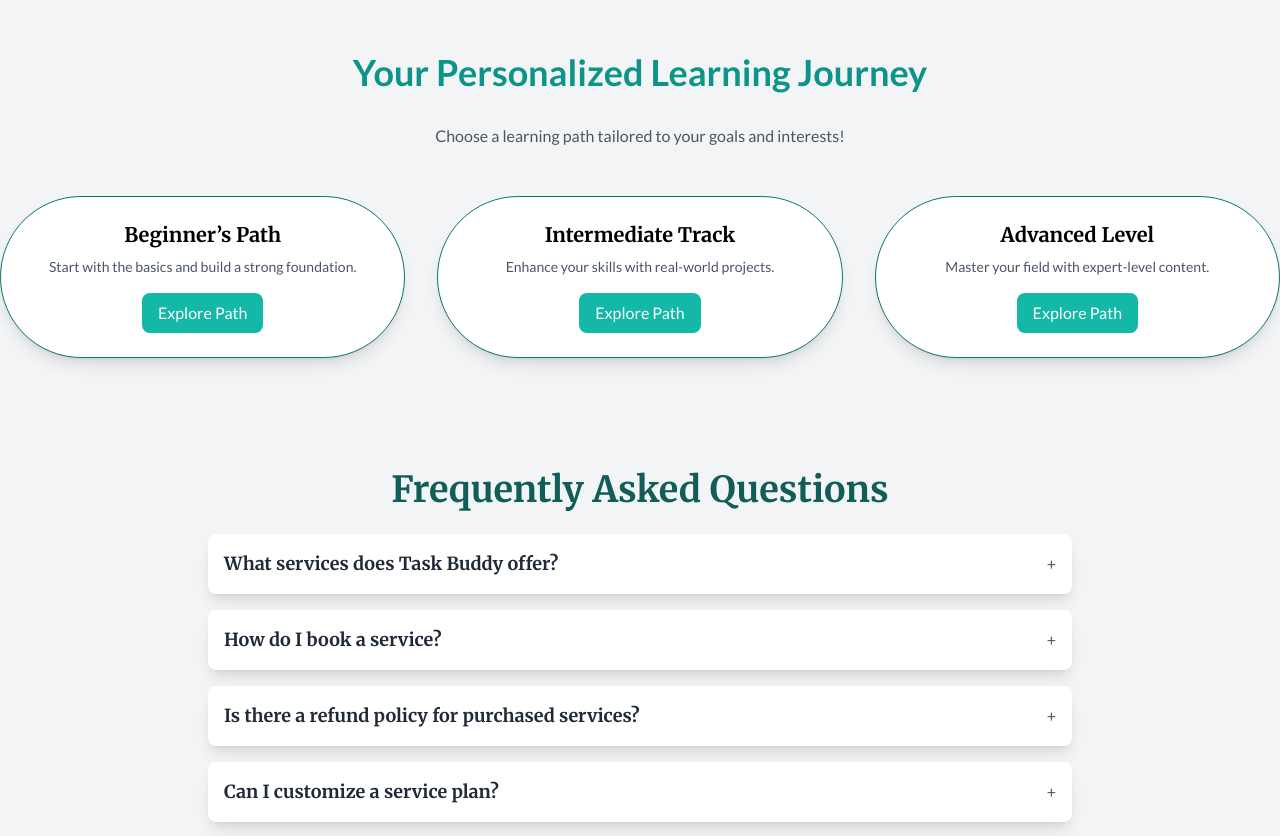
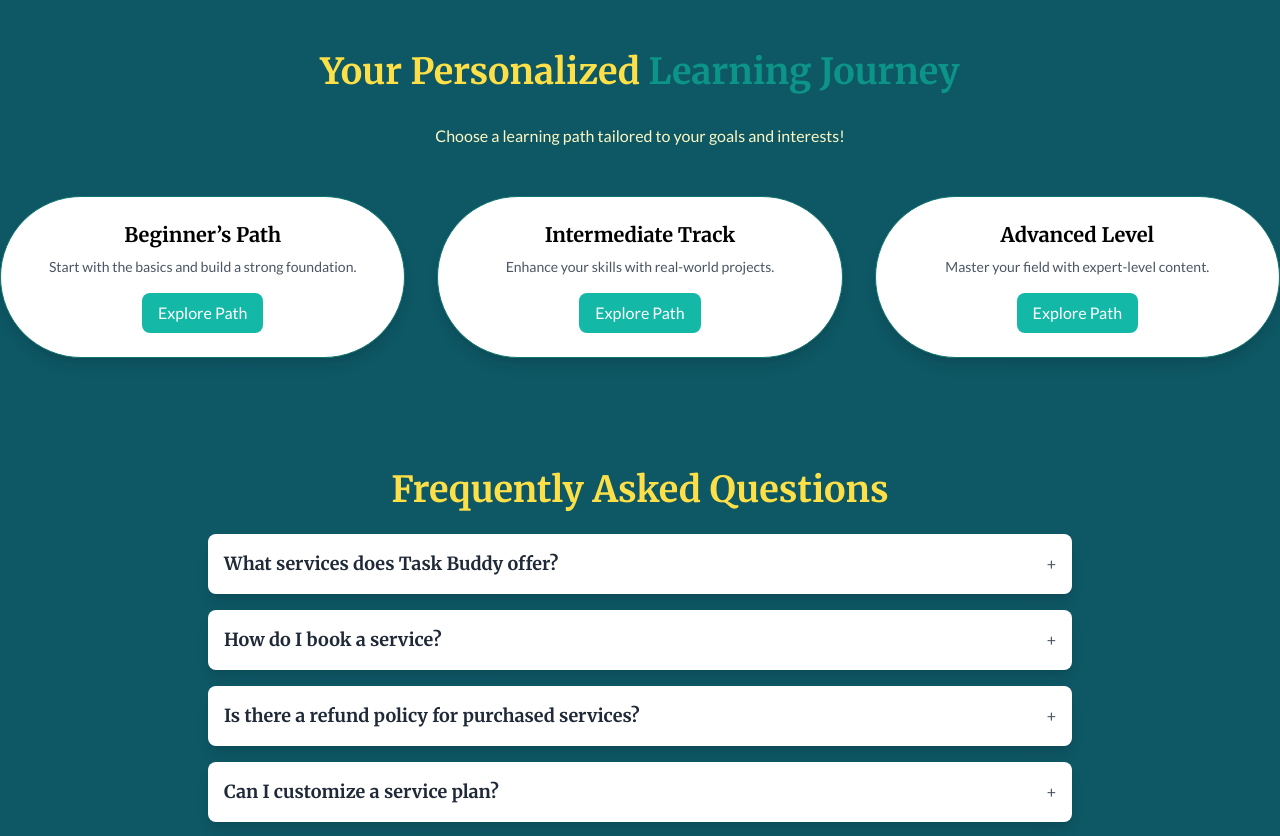
Before and after one commit to Rain44556/-Service-sharing-Web-Application-Task-Buddy, a React (Vite) app: page / in a window 1280 px wide. Shown: the part 1520-2356 px from the top of the page. Built offline with nearby package versions, Linux system fonts and the light colour scheme; no server answers.

Commit message:
added dark theme color for trnding, fqa, learning section

```diff
--- a/src/common/Navbar.jsx
+++ b/src/common/Navbar.jsx
@@ -31,7 +31,7 @@ const handleSignOutUser = () =>{
 }
 
 // Theme Implement
-const [themeDark, setThemeDark] = useState(false);
+const [themeDark, setThemeDark] = useState(true);
 
 useEffect(()=>{
     if(themeDark){
--- a/src/components/FAQ.jsx
+++ b/src/components/FAQ.jsx
@@ -32,32 +32,32 @@ const FAQ = () => {
   ];
 
   return (
-    <div className="bg-gray-100 py-12 font-bodyFont">
+    <div className="bg-gray-100 py-12 font-bodyFont dark:bg-gradient-to-r from-[rgb(14,87,101)] to-[rgb(14,87,100)]">
       <div className="max-w-4xl mx-auto px-4">
         <motion.h2
           initial={{ opacity: 0, y: -50 }}
           animate={{ opacity: 1, y: 0 }}
           transition={{ duration: 0.5 }}
-          className="text-4xl font-bold text-center text-teal-800 mb-6 font-headingFont"
+          className="text-4xl font-bold text-center text-teal-800 mb-6 font-headingFont  dark:text-yellow-300"
         >Frequently Asked Questions</motion.h2>
 
         <div className="space-y-4">
-          {dataFAQ.map((faq, i) => (
+          {dataFAQ.map((faq, idx) => (
 
             <motion.div
-              key={i}
+              key={idx}
               initial={{ opacity: 0 }}
               animate={{ opacity: 1 }}
-              transition={{ delay: i * 0.2 }}
+              transition={{ delay: idx * 0.2 }}
               className="bg-white shadow-lg rounded-lg p-4 cursor-pointer"
-              onClick={() => toggle(i)}
+              onClick={() => toggle(idx)}
             >
               <div className="flex justify-between items-center">
                 <h3 className="text-lg font-semibold text-gray-800 font-headingFont">
                   {faq.que}
                 </h3>
                 <span className="text-gray-600">
-                  {selected === i ? "-" : "+"}
+                  {selected === idx ? "-" : "+"}
                 </span>
               </div>
 
@@ -65,8 +65,8 @@ const FAQ = () => {
               <motion.div
                 initial={{ height: 0, opacity: 0 }}
                 animate={{
-                  height: selected === i ? "auto" : 0,
-                  opacity: selected === i ? 1 : 0,
+                  height: selected === idx ? "auto" : 0,
+                  opacity: selected === idx ? 1 : 0,
                 }}
                 transition={{ duration: 0.3 }}
                 className="overflow-hidden"
--- a/src/components/PersonalizedLearning.jsx
+++ b/src/components/PersonalizedLearning.jsx
@@ -10,12 +10,12 @@ const PersonalizedLearning = () => {
           ]
 
   return (
-    <div className="bg-gray-100 py-16 mt-10 font-bodyFont">
+    <div className="dark:bg-gradient-to-r from-[rgb(14,87,101)] to-[rgb(14,87,100)] py-16 mt-10 font-bodyFont">
     <div className="container mx-auto text-center">
-      <h2 className="text-4xl font-bold text-teal-600 mb-8">
-        Your Personalized Learning Journey
+      <h2 className="text-4xl font-bold text-teal-600 mb-8 font-headingFont">
+        <span className="dark:text-yellow-300">Your Personalized </span>Learning Journey
       </h2>
-      <p className="mb-12 text-gray-600">
+      <p className="mb-12 text-gray-600 dark:text-yellow-100">
         Choose a learning path tailored to your goals and interests!</p>
 
       <div className="grid grid-cols-1 md:grid-cols-3 gap-8 ">
@@ -30,7 +30,7 @@ const PersonalizedLearning = () => {
             className="bg-white text-black p-6 shadow-lg rounded-full border border-teal-700">
             <h3 className="text-xl font-bold font-headingFont">{journey.title}</h3>
             <p className="text-sm text-gray-600 mt-2">{journey.description}</p>
-            <Link to="/services"><button className="mt-4 px-4 py-2 bg-teal-500 text-white rounded-lg hover:bg-teal-600 transition duration-300">
+            <Link to="/AddService"><button className="mt-4 px-4 py-2 bg-teal-500 text-white rounded-lg hover:bg-teal-600 transition duration-300">
               Explore Path</button></Link>
           </motion.div>
 
```
